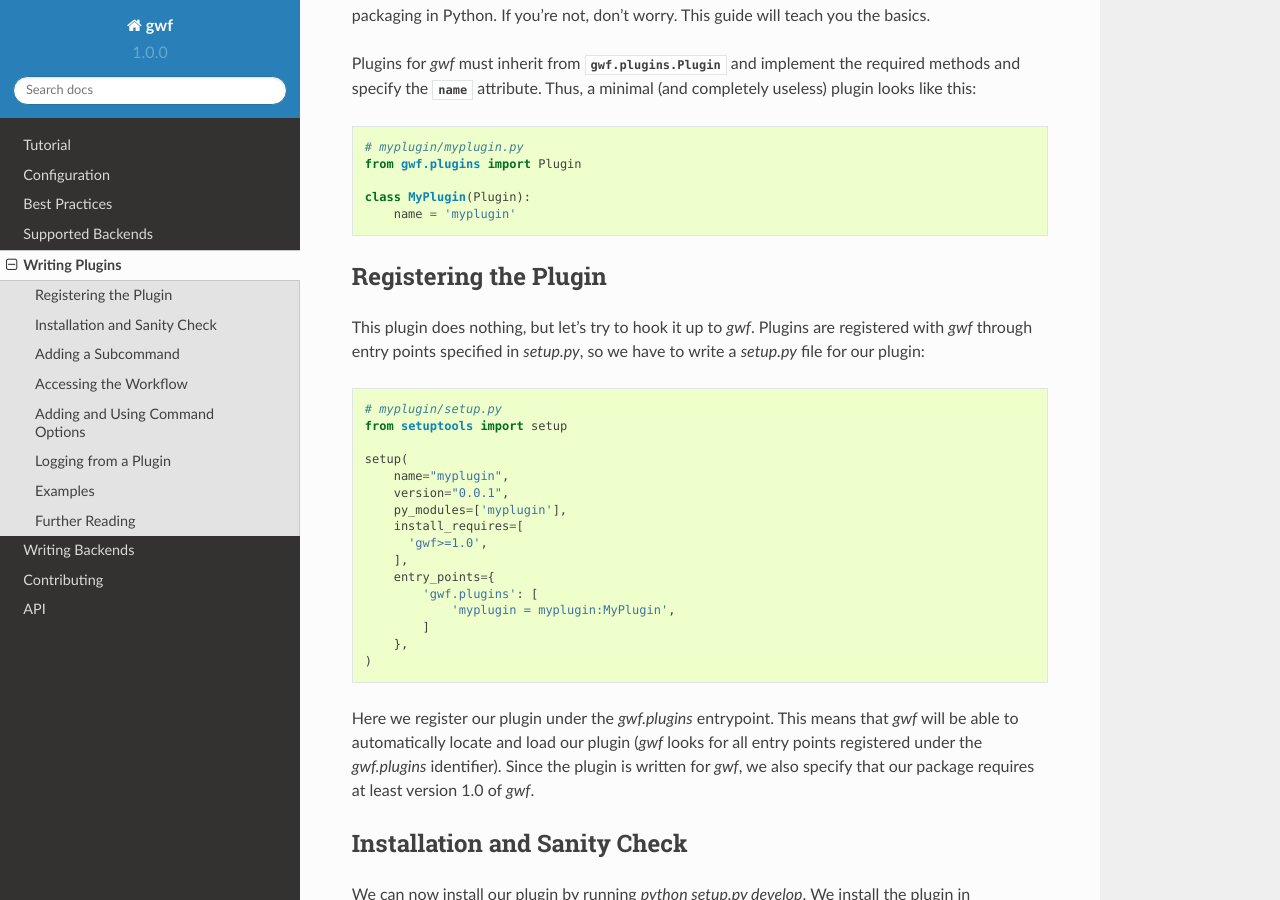
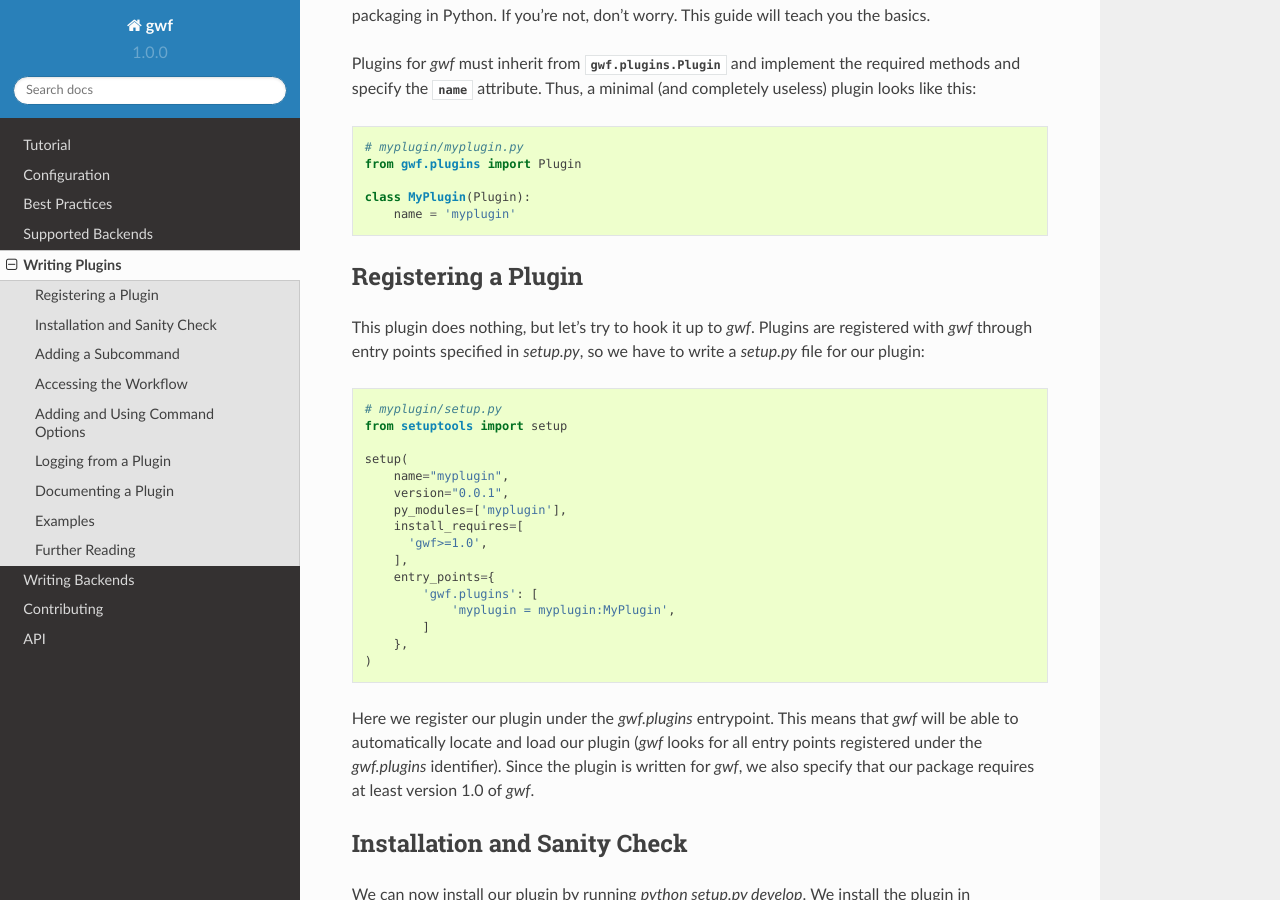
Before and after one commit to gwforg/gwf, a Sphinx documentation site: the page built from docs/writingplugins.rst, in a window 1280 px wide and 900 px high, scrolled down 300 px. Built offline with Sphinx 7.4.7 and the Read the Docs theme 2.0.0, drawn with Linux system fonts in a browser that asks for light colours.

Commit message:
Consistency with other section titles.

```diff
--- a/docs/writingplugins.rst
+++ b/docs/writingplugins.rst
@@ -22,7 +22,7 @@ a minimal (and completely useless) plugin looks like this::
     class MyPlugin(Plugin):
         name = 'myplugin'
 
-Registering the Plugin
+Registering a Plugin
 ----------------------
 
 This plugin does nothing, but let's try to hook it up to *gwf*. Plugins are
@@ -159,6 +159,9 @@ Logging from a Plugin
 
 Write something about logging...
 
+Documenting a Plugin
+--------------------
+
 
 Examples
 --------
```
